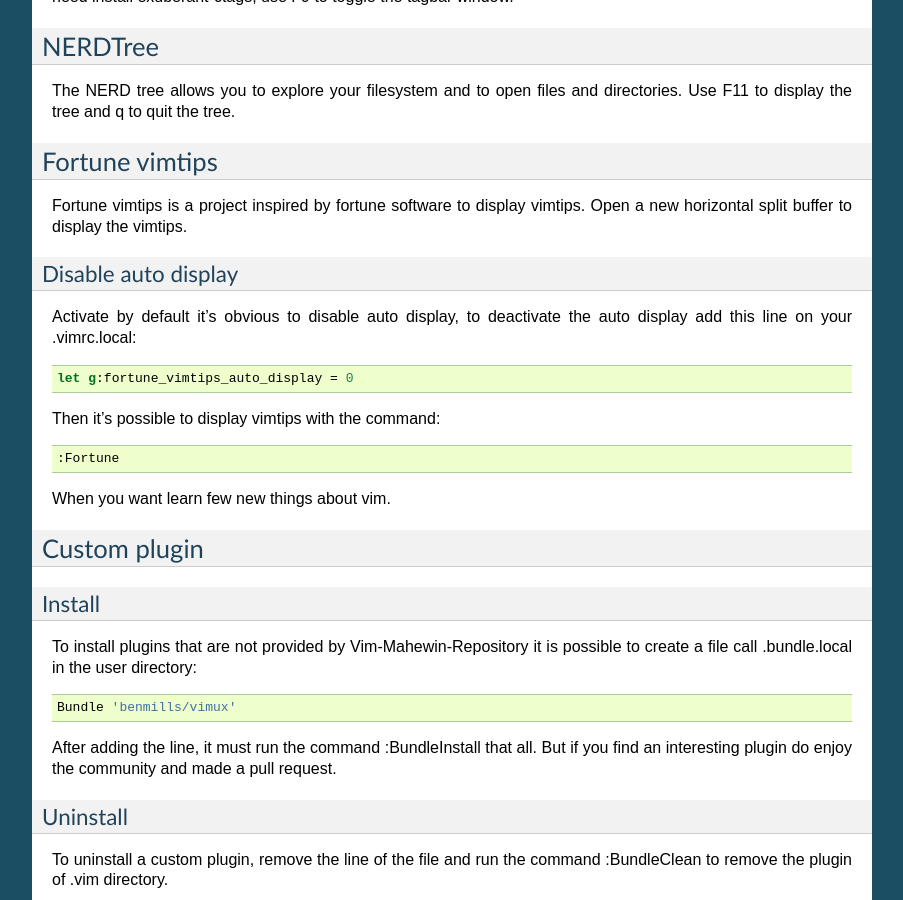
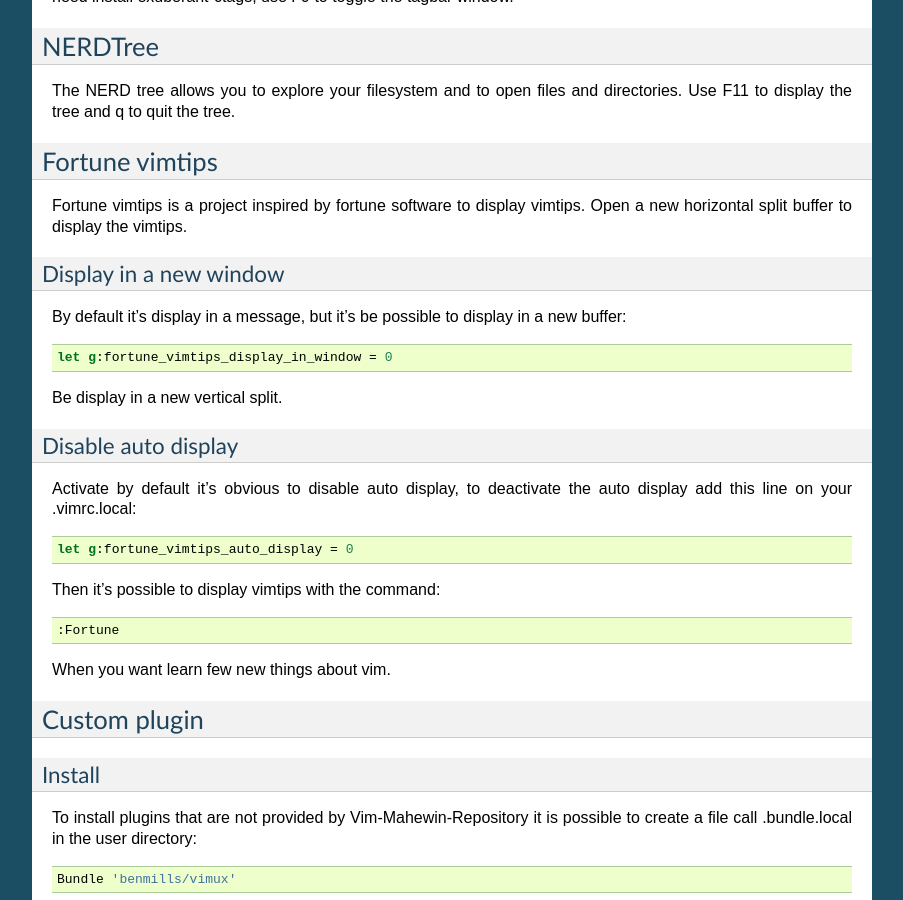
Before and after one commit to hobbestigrou/Vim-Mahewin-Repository, a Sphinx documentation site: the page built from docs/source/plugins.rst, in a window 1280 px wide and 900 px high, scrolled down 944 px. Shown: the whole window, without its empty margins (198-1101 px from the left). Built offline with Sphinx 7.4.7, drawn with Linux system fonts in a browser that asks for light colours; formulas are drawn with MathJax 3; some of the changed text lies outside the part shown.

Commit message:
[Core] To display with a message.

```diff
--- a/docs/source/plugins.rst
+++ b/docs/source/plugins.rst
@@ -41,7 +41,6 @@
 a sidebar that displays the ctags, need install exuberant-ctags, use F9 to
 toggle the tagbar window.
 
-
 NERDTree
 --------
 The NERD tree allows you to explore your filesystem and to open files and
@@ -51,6 +50,17 @@
 ---------------
 Fortune vimtips is a project inspired by fortune software to display vimtips.
 Open a new horizontal split buffer to display the vimtips.
+
+Display in a new window
+_______________________
+By default it's display in a message, but it's be possible to display in a new
+buffer:
+
+.. code-block:: vim
+
+    let g:fortune_vimtips_display_in_window = 0
+
+Be display in a new vertical split.
 
 Disable auto display
 ____________________
```
Also changed, not shown: 1 other file.
